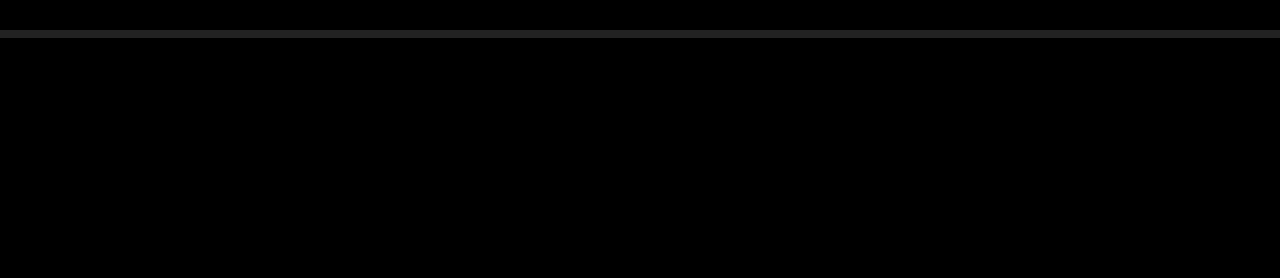
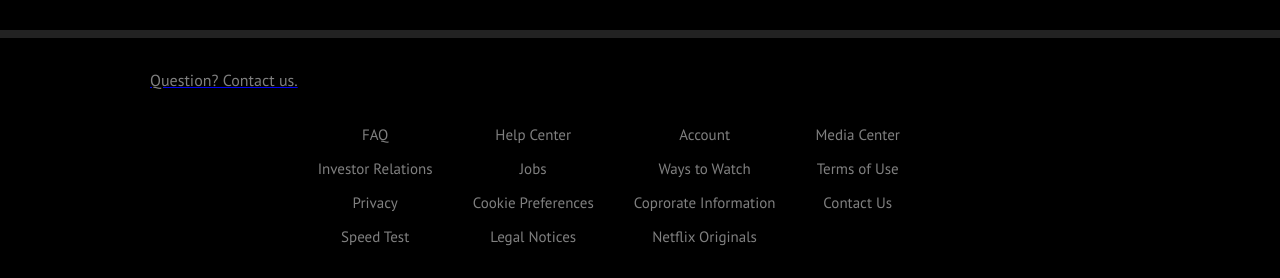
Before and after one commit to nNabakhteveli/Netflix-Clone, a React (Create React App) app: page / in a window 1280 px wide. Shown: the part 2120-2398 px from the top of the page. Before the commit the page ends 2210 px from the top, so only its background shows below. Built offline with nearby package versions, Linux system fonts and the light colour scheme.

Commit message:
Basic footer

```diff
--- a/public/index.html
+++ b/public/index.html
@@ -5,6 +5,7 @@
     <link rel="icon" href="%PUBLIC_URL%/favicon.ico" />
     <link rel="preconnect" href="https://fonts.gstatic.com">
     <link href="https://fonts.googleapis.com/css2?family=Noto+Sans+JP:wght@500&display=swap" rel="stylesheet">
+    <link href="https://fonts.googleapis.com/css2?family=PT+Sans&display=swap" rel="stylesheet">
     <meta name="viewport" content="width=device-width, initial-scale=1" />
     <meta name="theme-color" content="#000000" />
     <meta
--- a/src/App.css
+++ b/src/App.css
@@ -1,12 +1,12 @@
 .App {
   text-align: center;
-  scroll-behavior: smooth;
   font-family: 'Noto Sans JP', sans-serif;
   background-color: #000000;
 }
 
 html {
   background-color: #000000;
+  /* scroll-behavior: smooth; */
 }
 
 .sign-in-button{
@@ -235,3 +235,20 @@
   margin-left: -775px;
   margin-bottom: 126px;
 }
+
+.footer {
+  display: flex;
+  text-align: center;
+}
+
+.questions {
+  margin-top: -20px;
+  margin-left: 150px;
+  font-family: 'PT Sans', sans-serif;
+}
+
+.firstFour, .secondFour, .thirdFour, .fourthFour {
+  padding: 20px;
+  font-size: 15px;
+  font-family: 'PT Sans', sans-serif;
+}
--- a/src/App.js
+++ b/src/App.js
@@ -1,4 +1,42 @@
 import './App.css';
+
+
+function Footer(){
+  return(
+    <div className='footer'>
+      <div>
+        <a href='#'><p className='questions' style={{textDecoration:'none', color: 'grey'}}>Question? Contact us.</p></a>
+      </div>
+      <div className="firstFour">
+        <a href='#' style={{textDecoration:'none', color: 'grey'}}><p>FAQ</p></a>
+        <a href='#' style={{textDecoration:'none', color: 'grey'}}><p>Investor Relations</p></a>
+        <a href='#' style={{textDecoration:'none', color: 'grey'}}><p>Privacy</p></a>
+        <a href='#' style={{textDecoration:'none', color: 'grey'}}><p>Speed Test</p></a>
+      </div>
+
+      <div className="secondFour">
+        <a href='#' style={{textDecoration:'none', color: 'grey'}}><p>Help Center</p></a>
+        <a href='#' style={{textDecoration:'none', color: 'grey'}}><p>Jobs</p></a>
+        <a href='#' style={{textDecoration:'none', color: 'grey'}}><p>Cookie Preferences</p></a>
+        <a href='#' style={{textDecoration:'none', color: 'grey'}}><p>Legal Notices</p></a>
+      </div>
+
+      <div className="thirdFour">
+        <a href='#' style={{textDecoration:'none', color: 'grey'}} ><p>Account</p></a>
+        <a href='#' style={{textDecoration:'none', color: 'grey'}}><p>Ways to Watch</p></a>
+        <a href='#' style={{textDecoration:'none', color: 'grey'}}><p>Coprorate Information</p></a>
+        <a href='#' style={{textDecoration:'none', color: 'grey'}}><p>Netflix Originals</p></a>
+      </div>
+
+      <div className="fourthFour">
+        <a href='#' style={{textDecoration:'none', color: 'grey'}}><p>Media Center</p></a>
+        <a href='#' style={{textDecoration:'none', color: 'grey'}}><p>Terms of Use</p></a>
+        <a href='#' style={{textDecoration:'none', color: 'grey'}}><p>Contact Us</p></a>
+      </div>
+    </div>
+  );
+}
+
 
 function FourthPage(){
   return(
@@ -63,6 +101,7 @@
       <SecondPage />
       <ThirdPage />
       <FourthPage />
+      <Footer />
     </div>
   );
 }
```
Also changed, not shown: 1 other file (tests, documents, lock files or other folders).
